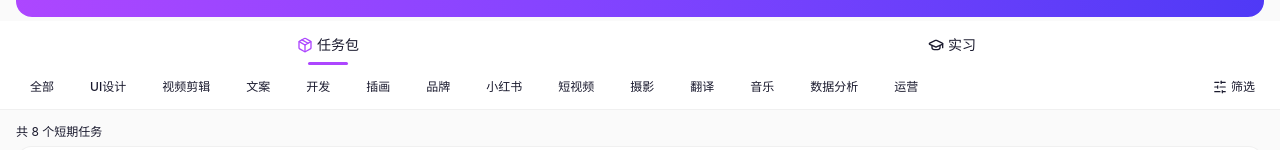
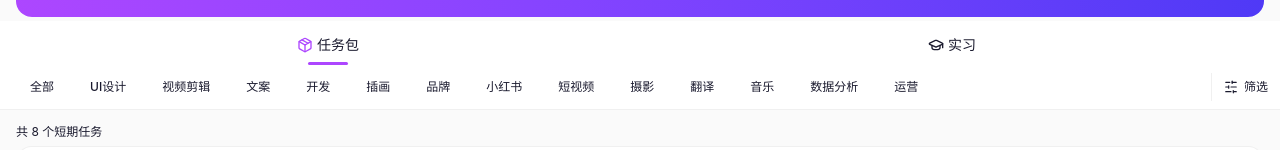
Before and after one commit to ericzr/bushangban, a React (Vite) app: page /#/ in a window 1280 px wide. Shown: the part 239-389 px from the top of the page. Built offline with nearby package versions, Linux system fonts and the light colour scheme.

Commit message:
differentiate filter button style

```diff
--- a/src/app/pages/Home.tsx
+++ b/src/app/pages/Home.tsx
@@ -194,14 +194,14 @@ export function Home() {
           <button
             onClick={() => setShowFilterPanel(!showFilterPanel)}
             className={cn(
-              'flex items-center gap-1 px-3 py-1.5 mr-3 rounded-full text-xs transition-colors flex-shrink-0 border',
-              activeFilterCount > 0 ? 'bg-primary/10 text-primary border-primary/30' : 'bg-secondary text-foreground border-transparent'
+              'relative mr-3 flex flex-shrink-0 items-center gap-1.5 border-l border-border pl-3 pr-0 py-1.5 text-xs font-medium transition-colors',
+              activeFilterCount > 0 || showFilterPanel ? 'text-primary' : 'text-muted-foreground hover:text-foreground'
             )}
           >
             <SlidersHorizontal className="h-3.5 w-3.5" />
             <span>筛选</span>
             {activeFilterCount > 0 && (
-              <span className="ml-0.5 h-4 w-4 rounded-full bg-primary text-primary-foreground text-[10px] flex items-center justify-center">{activeFilterCount}</span>
+              <span className="-ml-0.5 flex h-4 w-4 items-center justify-center rounded-full bg-primary text-[10px] text-primary-foreground">{activeFilterCount}</span>
             )}
           </button>
         </div>
```
